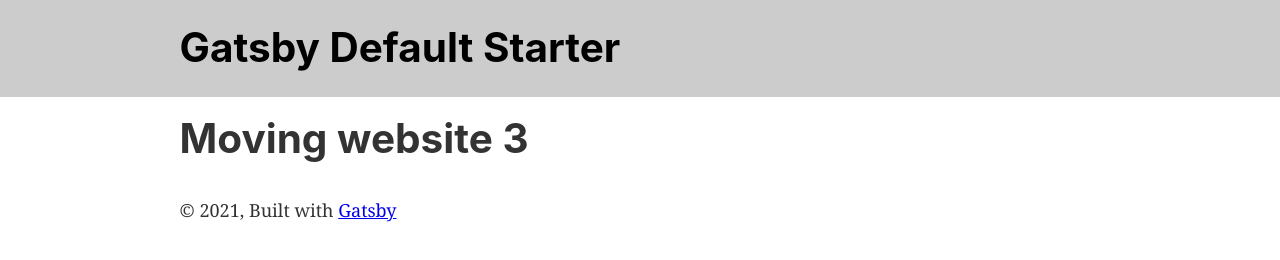
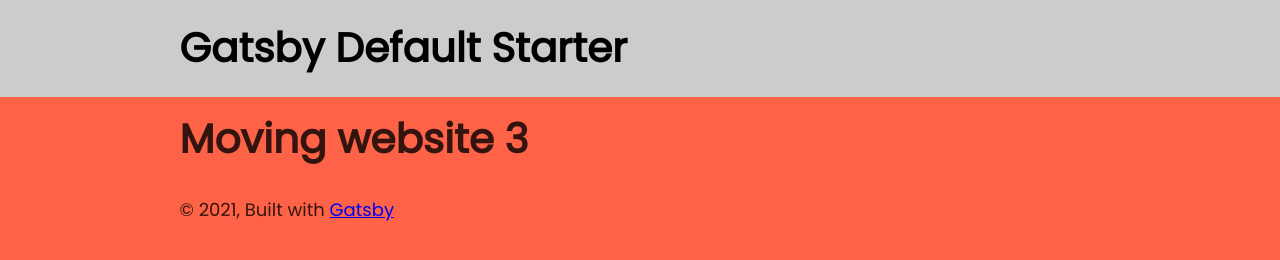
Before and after one commit to mpittas/moving-company-fe, a Gatsby site: page / in a window 1280 px wide. Built offline with nearby package versions, Linux system fonts and the light colour scheme; Gatsby itself is replaced by a stand-in of ours.

Commit message:
Configure font, configure SASS

```diff
--- a/gatsby-config.js
+++ b/gatsby-config.js
@@ -30,6 +30,7 @@ module.exports = {
       },
     },
     `gatsby-plugin-gatsby-cloud`,
+    `gatsby-plugin-sass`
     // this (optional) plugin enables Progressive Web App + Offline functionality
     // To learn more, visit: https://gatsby.dev/offline
     // `gatsby-plugin-offline`,
--- a/package.json
+++ b/package.json
@@ -5,19 +5,22 @@
   "version": "0.1.0",
   "author": "Kyle Mathews <mathews.kyle@gmail.com>",
   "dependencies": {
+    "@fontsource/poppins": "^4.5.0",
     "gatsby": "^3.8.1",
     "gatsby-plugin-gatsby-cloud": "^2.8.1",
     "gatsby-plugin-image": "^1.8.0",
     "gatsby-plugin-manifest": "^3.8.0",
     "gatsby-plugin-offline": "^4.8.0",
     "gatsby-plugin-react-helmet": "^4.8.0",
+    "gatsby-plugin-sass": "^4.9.0",
     "gatsby-plugin-sharp": "^3.8.0",
     "gatsby-source-filesystem": "^3.8.0",
     "gatsby-transformer-sharp": "^3.8.0",
     "prop-types": "^15.7.2",
     "react": "^17.0.1",
     "react-dom": "^17.0.1",
-    "react-helmet": "^6.1.0"
+    "react-helmet": "^6.1.0",
+    "sass": "^1.35.2"
   },
   "devDependencies": {
     "prettier": "2.3.2"
--- a/src/components/header.js
+++ b/src/components/header.js
@@ -1,6 +1,7 @@
 import * as React from "react"
 import PropTypes from "prop-types"
 import { Link } from "gatsby"
+import "@fontsource/poppins";
 
 const Header = ({ siteTitle }) => (
   <header
--- a/src/components/layout.js
+++ b/src/components/layout.js
@@ -11,6 +11,8 @@ import { useStaticQuery, graphql } from "gatsby"
 
 import Header from "./header"
 import "./layout.css"
+
+import "@fontsource/poppins"; // Defaults to weight 400.
 
 const Layout = ({ children }) => {
   const data = useStaticQuery(graphql`
--- a/src/pages/index.js
+++ b/src/pages/index.js
@@ -1,8 +1,9 @@
 import * as React from "react"
 // import { Link } from "gatsby"
 // import { StaticImage } from "gatsby-plugin-image"
+import Layout from "../components/layout"
+import '../styles/global.scss'
 
-import Layout from "../components/layout"
 // import Seo from "../components/seo"
 
 const IndexPage = () => (
--- /dev/null
+++ b/src/styles/global.scss
@@ -0,0 +1,8 @@
+body {
+    background: tomato;
+    font-family: 'Poppins', sans-serif;
+}
+
+h1, h2, h3, h4, h5, h6 {
+    font-family: 'Poppins', sans-serif;
+}
```
Also changed, not shown: src/images/logo.svg (added), 1 other file.
